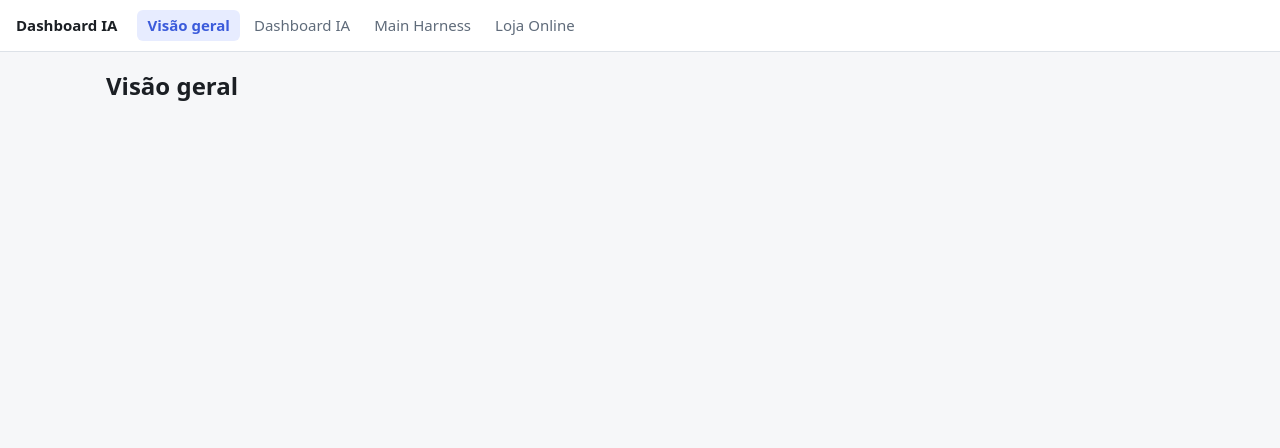
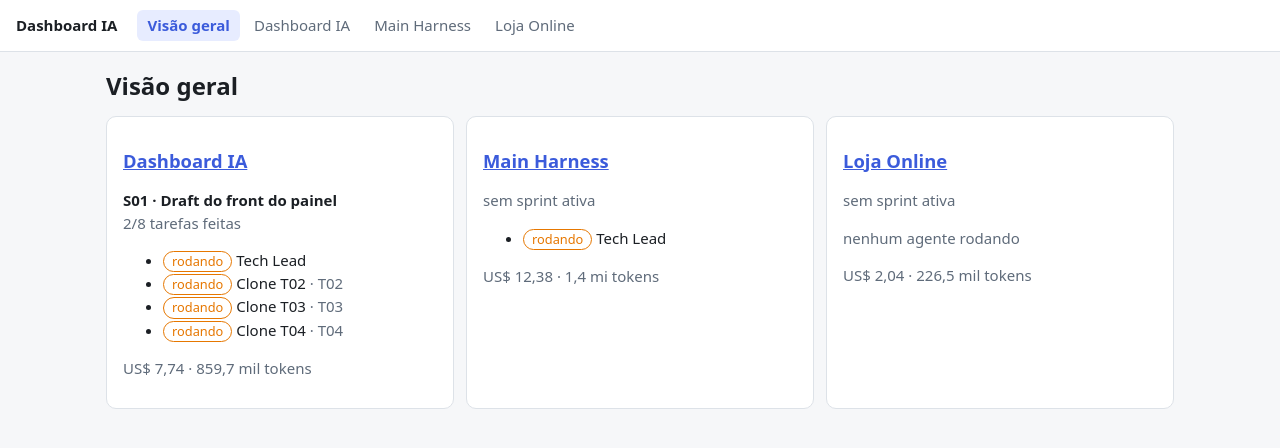
Before and after one commit to daniellimabr/dashboard-ia, a React (Vite) app: page / in a window 1280 px wide. Shown: the top 448 px of the page. Built offline with nearby package versions, Linux system fonts and the light colour scheme.

Commit message:
feat: overview page with per-project cards (T02)
Co-Authored-By: Claude Opus 5.5 <noreply@anthropic.com>

```diff
--- /dev/null
+++ b/src/lib/format.ts
@@ -0,0 +1,5 @@
+const usdFmt = new Intl.NumberFormat("pt-BR", { style: "currency", currency: "USD" });
+const tokensFmt = new Intl.NumberFormat("pt-BR", { notation: "compact", maximumFractionDigits: 1 });
+
+export const formatUsd = (n: number) => usdFmt.format(n);
+export const formatTokens = (n: number) => tokensFmt.format(n);
--- a/src/pages/Overview.tsx
+++ b/src/pages/Overview.tsx
@@ -1,3 +1,51 @@
+import { formatTokens, formatUsd } from "../lib/format";
+import { Link } from "react-router";
+import { data } from "../data/mock";
+import { activeSprint, runningAgents } from "../lib/select";
+import { dailySeries } from "../lib/usage";
+
 export function Overview() {
-  return <h1>Visão geral</h1>;
+  return (
+    <>
+      <h1>Visão geral</h1>
+      <div className="grid">
+        {data.projects.map((p) => {
+          const sprint = activeSprint(data, p.id);
+          const agents = runningAgents(data, p.id);
+          const today = dailySeries(data.usage, p.id).at(-1);
+          return (
+            <article key={p.id} className="card">
+              <h2>
+                <Link to={`/p/${p.id}`}>{p.name}</Link>
+              </h2>
+              {sprint ? (
+                <p>
+                  <strong>{`${sprint.id} · ${sprint.title}`}</strong>
+                  <br />
+                  <span className="muted">{`${sprint.tasks.filter((t) => t.done).length}/${sprint.tasks.length} tarefas feitas`}</span>
+                </p>
+              ) : (
+                <p className="muted">sem sprint ativa</p>
+              )}
+              {agents.length ? (
+                <ul>
+                  {agents.map((a) => (
+                    <li key={a.id}>
+                      <span className="badge badge-live">rodando</span> <span>{a.name}</span>
+                      {a.task && <span className="muted"> · {a.task}</span>}
+                    </li>
+                  ))}
+                </ul>
+              ) : (
+                <p className="muted">nenhum agente rodando</p>
+              )}
+              {today && (
+                <p className="muted">{`${formatUsd(today.usd)} · ${formatTokens(today.tokens)} tokens`}</p>
+              )}
+            </article>
+          );
+        })}
+      </div>
+    </>
+  );
 }
```
Also changed, not shown: 1 other file (tests, documents, lock files or other folders).
